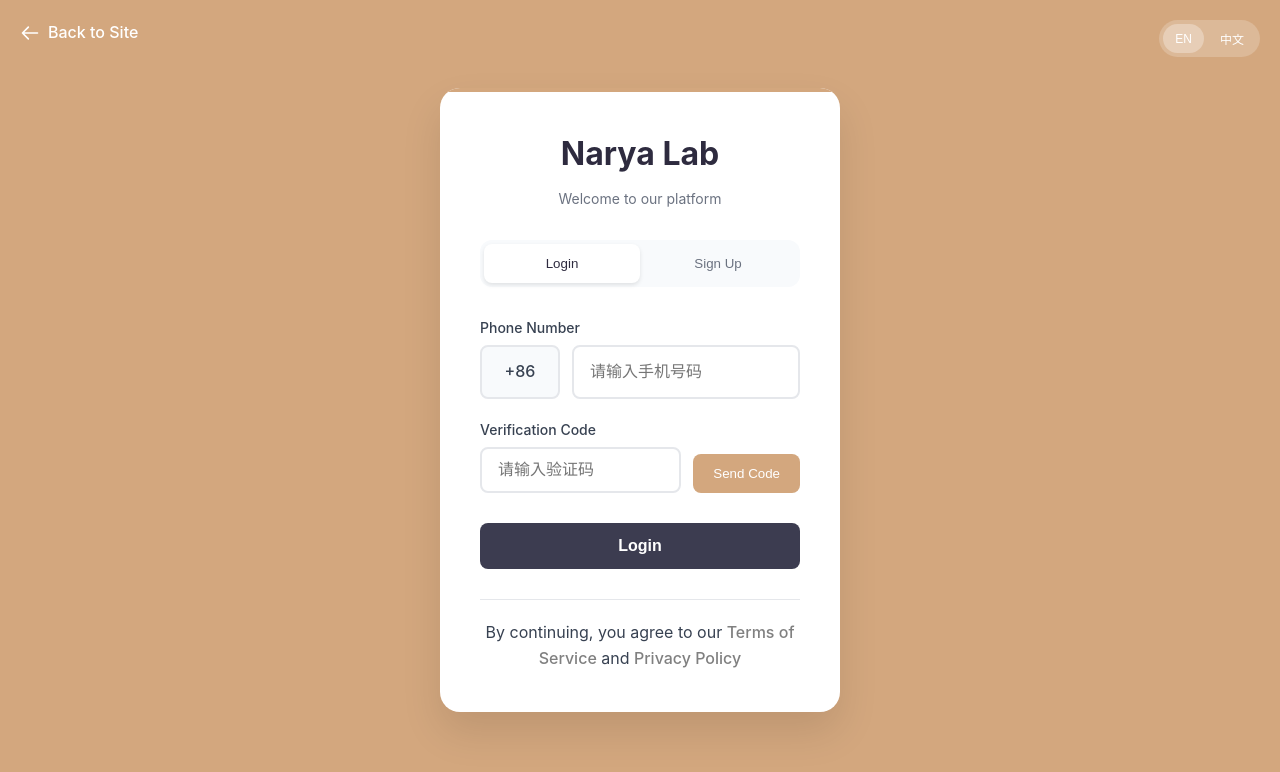
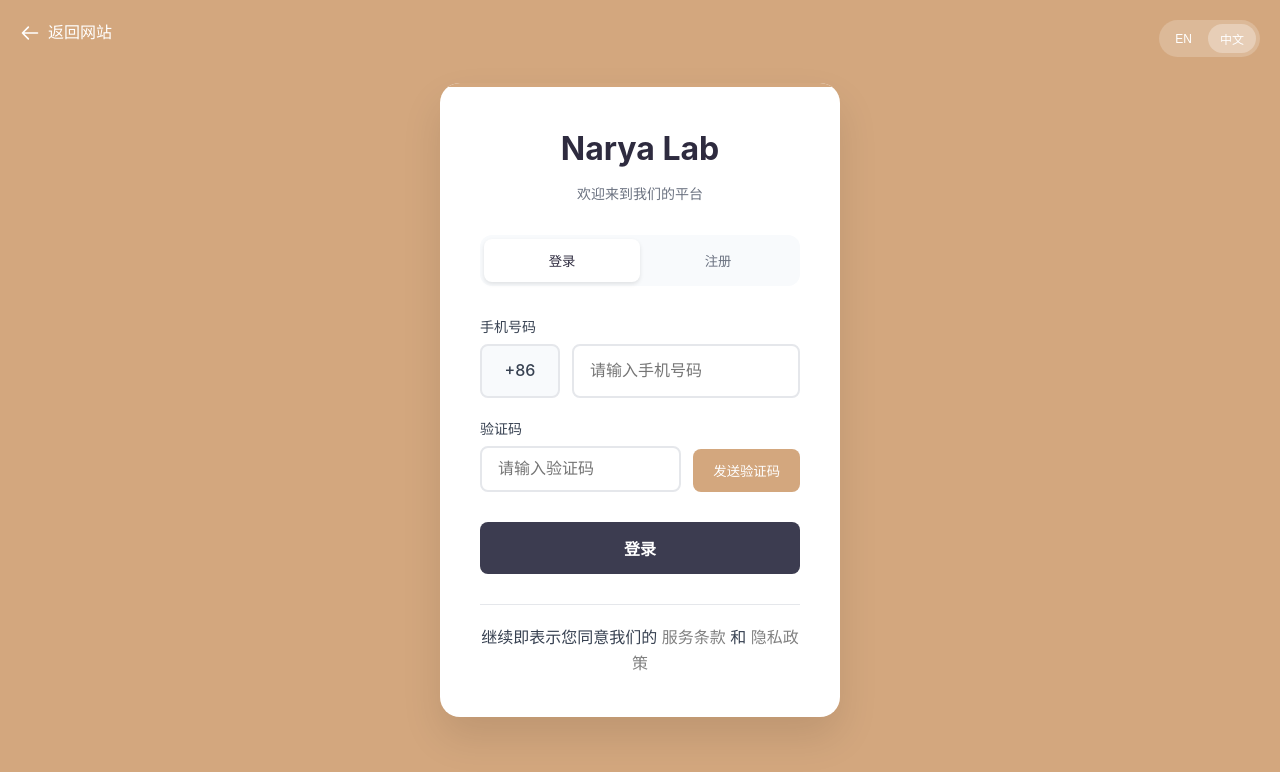
Before and after one commit to deepdata0001/deepdata, a plain HTML site: page loginnarya.html in a window 1280 px wide. Drawn offline with Linux system fonts and the light colour scheme.

Commit message:
Update loginnarya.html

```diff
--- a/loginnarya.html
+++ b/loginnarya.html
@@ -344,46 +344,46 @@
             <svg width="20" height="20" fill="none" stroke="currentColor" viewBox="0 0 24 24">
                 <path stroke-linecap="round" stroke-linejoin="round" stroke-width="2" d="M10 19l-7-7m0 0l7-7m-7 7h18"/>
             </svg>
-            <span class="lang-content active" data-lang="en">Back to Site</span>
-            <span class="lang-content" data-lang="zh">返回网站</span>
+            <span class="lang-content" data-lang="en">Back to Site</span>
+            <span class="lang-content active" data-lang="zh">返回网站</span>
         </a>
 
         <div class="auth-language-toggle">
-            <button class="auth-lang-btn lang-btn active" data-lang="en">EN</button>
-            <button class="auth-lang-btn lang-btn" data-lang="zh">中文</button>
+            <button class="auth-lang-btn lang-btn" data-lang="en">EN</button>
+            <button class="auth-lang-btn lang-btn active" data-lang="zh">中文</button>
         </div>
 
         <div class="auth-card">
             <div class="auth-header">
                 <div class="auth-logo">Narya Lab</div>
                 <p class="auth-subtitle">
-                    <span class="lang-content active" data-lang="en">Welcome to our platform</span>
-                    <span class="lang-content" data-lang="zh">欢迎来到我们的平台</span>
+                    <span class="lang-content" data-lang="en">Welcome to our platform</span>
+                    <span class="lang-content active" data-lang="zh">欢迎来到我们的平台</span>
                 </p>
             </div>
 
             <div class="auth-tabs">
                 <button class="auth-tab active" data-tab="login">
-                    <span class="lang-content active" data-lang="en">Login</span>
-                    <span class="lang-content" data-lang="zh">登录</span>
+                    <span class="lang-content" data-lang="en">Login</span>
+                    <span class="lang-content active" data-lang="zh">登录</span>
                 </button>
                 <button class="auth-tab" data-tab="signup">
-                    <span class="lang-content active" data-lang="en">Sign Up</span>
-                    <span class="lang-content" data-lang="zh">注册</span>
+                    <span class="lang-content" data-lang="en">Sign Up</span>
+                    <span class="lang-content active" data-lang="zh">注册</span>
                 </button>
             </div>
 
             <div class="success-message" id="successMessage">
-                <span class="lang-content active" data-lang="en">Verification code sent successfully!</span>
-                <span class="lang-content" data-lang="zh">验证码发送成功！</span>
+                <span class="lang-content" data-lang="en">Verification code sent successfully!</span>
+                <span class="lang-content active" data-lang="zh">验证码发送成功！</span>
             </div>
 
             <!-- Login Form -->
             <form class="auth-form active" id="loginForm">
                 <div class="form-group">
                     <label class="form-label">
-                        <span class="lang-content active" data-lang="en">Phone Number</span>
-                        <span class="lang-content" data-lang="zh">手机号码</span>
+                        <span class="lang-content" data-lang="en">Phone Number</span>
+                        <span class="lang-content active" data-lang="zh">手机号码</span>
                     </label>
                     <div class="phone-input-group">
                         <div class="country-code">+86</div>
@@ -391,34 +391,34 @@
                                placeholder="请输入手机号码" maxlength="11">
                     </div>
                     <div class="error-message" id="loginPhoneError">
-                        <span class="lang-content active" data-lang="en">Please enter a valid Chinese phone number</span>
-                        <span class="lang-content" data-lang="zh">请输入有效的中国手机号码</span>
+                        <span class="lang-content" data-lang="en">Please enter a valid Chinese phone number</span>
+                        <span class="lang-content active" data-lang="zh">请输入有效的中国手机号码</span>
                     </div>
                 </div>
 
                 <div class="form-group">
                     <label class="form-label">
-                        <span class="lang-content active" data-lang="en">Verification Code</span>
-                        <span class="lang-content" data-lang="zh">验证码</span>
+                        <span class="lang-content" data-lang="en">Verification Code</span>
+                        <span class="lang-content active" data-lang="zh">验证码</span>
                     </label>
                     <div class="verification-group">
                         <input type="text" class="form-input verification-input" id="loginCode"
                                placeholder="请输入验证码" maxlength="6">
                         <button type="button" class="send-code-btn" id="loginSendCode">
-                            <span class="lang-content active" data-lang="en">Send Code</span>
-                            <span class="lang-content" data-lang="zh">发送验证码</span>
+                            <span class="lang-content" data-lang="en">Send Code</span>
+                            <span class="lang-content active" data-lang="zh">发送验证码</span>
                         </button>
                     </div>
                     <div class="error-message" id="loginCodeError">
-                        <span class="lang-content active" data-lang="en">Please enter the 6-digit verification code</span>
-                        <span class="lang-content" data-lang="zh">请输入6位验证码</span>
+                        <span class="lang-content" data-lang="en">Please enter the 6-digit verification code</span>
+                        <span class="lang-content active" data-lang="zh">请输入6位验证码</span>
                     </div>
                 </div>
 
                 <button type="submit" class="auth-submit" id="loginSubmit">
                     <span class="loading-spinner"></span>
-                    <span class="lang-content active" data-lang="en">Login</span>
-                    <span class="lang-content" data-lang="zh">登录</span>
+                    <span class="lang-content" data-lang="en">Login</span>
+                    <span class="lang-content active" data-lang="zh">登录</span>
                 </button>
             </form>
 
@@ -426,21 +426,21 @@
             <form class="auth-form" id="signupForm">
                 <div class="form-group">
                     <label class="form-label">
-                        <span class="lang-content active" data-lang="en">Full Name</span>
-                        <span class="lang-content" data-lang="zh">姓名</span>
+                        <span class="lang-content" data-lang="en">Full Name</span>
+                        <span class="lang-content active" data-lang="zh">姓名</span>
                     </label>
                     <input type="text" class="form-input" id="signupName"
                            placeholder="请输入您的姓名">
                     <div class="error-message" id="signupNameError">
-                        <span class="lang-content active" data-lang="en">Please enter your name</span>
-                        <span class="lang-content" data-lang="zh">请输入您的姓名</span>
+                        <span class="lang-content" data-lang="en">Please enter your name</span>
+                        <span class="lang-content active" data-lang="zh">请输入您的姓名</span>
                     </div>
                 </div>
 
                 <div class="form-group">
                     <label class="form-label">
-                        <span class="lang-content active" data-lang="en">Phone Number</span>
-                        <span class="lang-content" data-lang="zh">手机号码</span>
+                        <span class="lang-content" data-lang="en">Phone Number</span>
+                        <span class="lang-content active" data-lang="zh">手机号码</span>
                     </label>
                     <div class="phone-input-group">
                         <div class="country-code">+86</div>
@@ -448,58 +448,58 @@
                                placeholder="请输入手机号码" maxlength="11">
                     </div>
                     <div class="error-message" id="signupPhoneError">
-                        <span class="lang-content active" data-lang="en">Please enter a valid Chinese phone number</span>
-                        <span class="lang-content" data-lang="zh">请输入有效的中国手机号码</span>
+                        <span class="lang-content" data-lang="en">Please enter a valid Chinese phone number</span>
+                        <span class="lang-content active" data-lang="zh">请输入有效的中国手机号码</span>
                     </div>
                 </div>
 
                 <div class="form-group">
                     <label class="form-label">
-                        <span class="lang-content active" data-lang="en">Email</span>
-                        <span class="lang-content" data-lang="zh">邮箱</span>
+                        <span class="lang-content" data-lang="en">Email</span>
+                        <span class="lang-content active" data-lang="zh">邮箱</span>
                     </label>
                     <input type="email" class="form-input" id="signupEmail"
                            placeholder="请输入邮箱地址">
                     <div class="error-message" id="signupEmailError">
-                        <span class="lang-content active" data-lang="en">Please enter a valid email address</span>
-                        <span class="lang-content" data-lang="zh">请输入有效的邮箱地址</span>
+                        <span class="lang-content" data-lang="en">Please enter a valid email address</span>
+                        <span class="lang-content active" data-lang="zh">请输入有效的邮箱地址</span>
                     </div>
                 </div>
 
                 <div class="form-group">
                     <label class="form-label">
-                        <span class="lang-content active" data-lang="en">Verification Code</span>
-                        <span class="lang-content" data-lang="zh">验证码</span>
+                        <span class="lang-content" data-lang="en">Verification Code</span>
+                        <span class="lang-content active" data-lang="zh">验证码</span>
                     </label>
                     <div class="verification-group">
                         <input type="text" class="form-input verification-input" id="signupCode"
                                placeholder="请输入验证码" maxlength="6">
                         <button type="button" class="send-code-btn" id="signupSendCode">
-                            <span class="lang-content active" data-lang="en">Send Code</span>
-                            <span class="lang-content" data-lang="zh">发送验证码</span>
+                            <span class="lang-content" data-lang="en">Send Code</span>
+                            <span class="lang-content active" data-lang="zh">发送验证码</span>
                         </button>
                     </div>
                     <div class="error-message" id="signupCodeError">
-                        <span class="lang-content active" data-lang="en">Please enter the 6-digit verification code</span>
-                        <span class="lang-content" data-lang="zh">请输入6位验证码</span>
+                        <span class="lang-content" data-lang="en">Please enter the 6-digit verification code</span>
+                        <span class="lang-content active" data-lang="zh">请输入6位验证码</span>
                     </div>
                 </div>
 
                 <button type="submit" class="auth-submit" id="signupSubmit">
                     <span class="loading-spinner"></span>
-                    <span class="lang-content active" data-lang="en">Sign Up</span>
-                    <span class="lang-content" data-lang="zh">注册</span>
+                    <span class="lang-content" data-lang="en">Sign Up</span>
+                    <span class="lang-content active" data-lang="zh">注册</span>
                 </button>
             </form>
 
             <div class="auth-footer">
                 <p>
-                    <span class="lang-content active" data-lang="en">
+                    <span class="lang-content" data-lang="en">
                         By continuing, you agree to our
                         <a href="#">Terms of Service</a> and
                         <a href="#">Privacy Policy</a>
                     </span>
-                    <span class="lang-content" data-lang="zh">
+                    <span class="lang-content active" data-lang="zh">
                         继续即表示您同意我们的
                         <a href="#">服务条款</a> 和
                         <a href="#">隐私政策</a>
@@ -511,7 +511,7 @@
 
     <script>
         // Language switching functionality
-        let currentLanguage = 'en';
+        let currentLanguage = 'zh';
 
         function switchLanguage(lang) {
             currentLanguage = lang;
@@ -776,8 +776,8 @@
                 }
             });
 
-            // Initialize with English
-            switchLanguage('en');
+            // Initialize with Chinese
+            switchLanguage('zh');
         });
     </script>
 </body>
```
